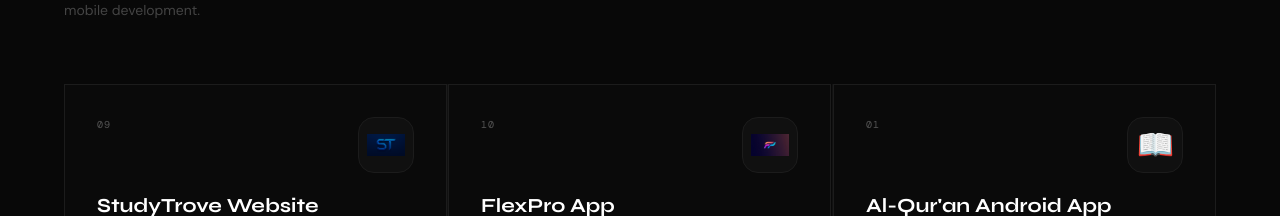
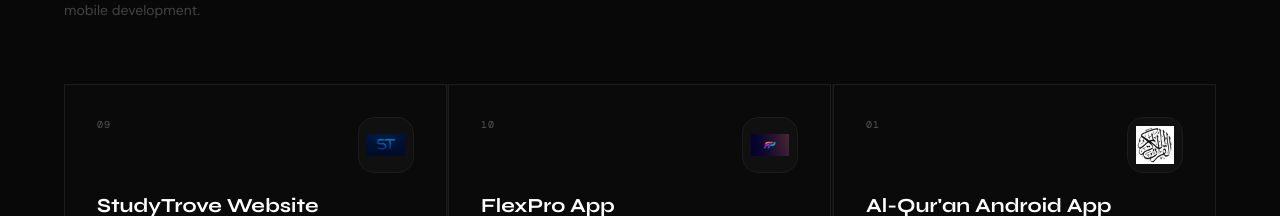
Before and after one commit to Sachal2508/My-Portfolio, a Next.js app: page / in a window 1280 px wide. Shown: the part 3422-3638 px from the top of the page. Built offline with nearby package versions, Linux system fonts and the light colour scheme; a web font is replaced by a local one.

Commit message:
Add logo and logoAlt to AL-Quran project

```diff
--- a/components/Projects.tsx
+++ b/components/Projects.tsx
@@ -61,8 +61,9 @@ const projects: Project[] = [
       github: "https://github.com/Sachal2508/AL-Quran",
       live: "https://drive.google.com/uc?export=download&id=1g9JoQBjF4X4KwmW6rkTVT2o1JRBPIJ6B",
     },
-    emoji: "📖",
-    featured: true,
+    logo: "/images/ALQuran.png",
+    logoAlt: "Al Quran logo",
+    featured: true
   },
   {
     id: "02",
```
